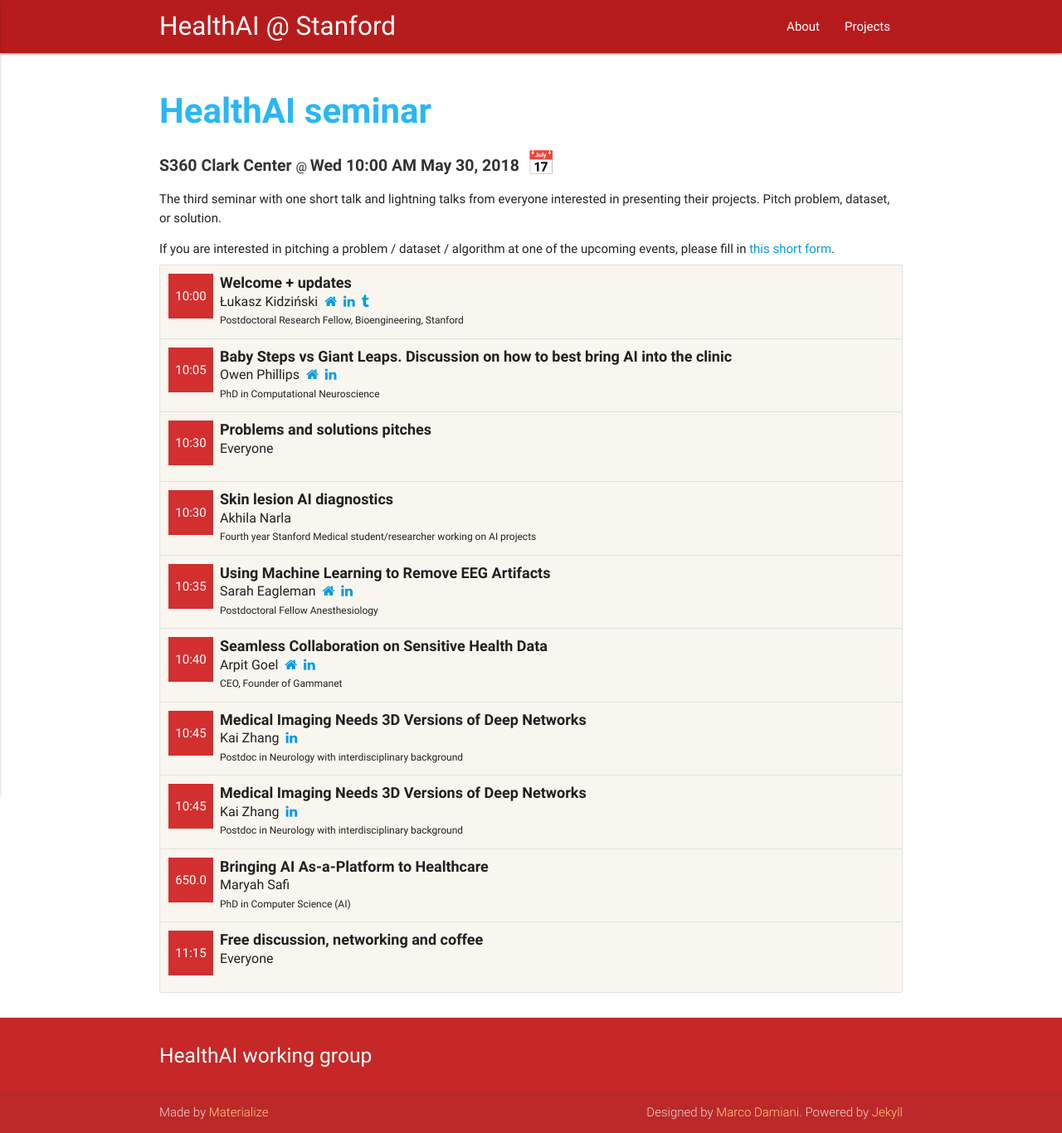
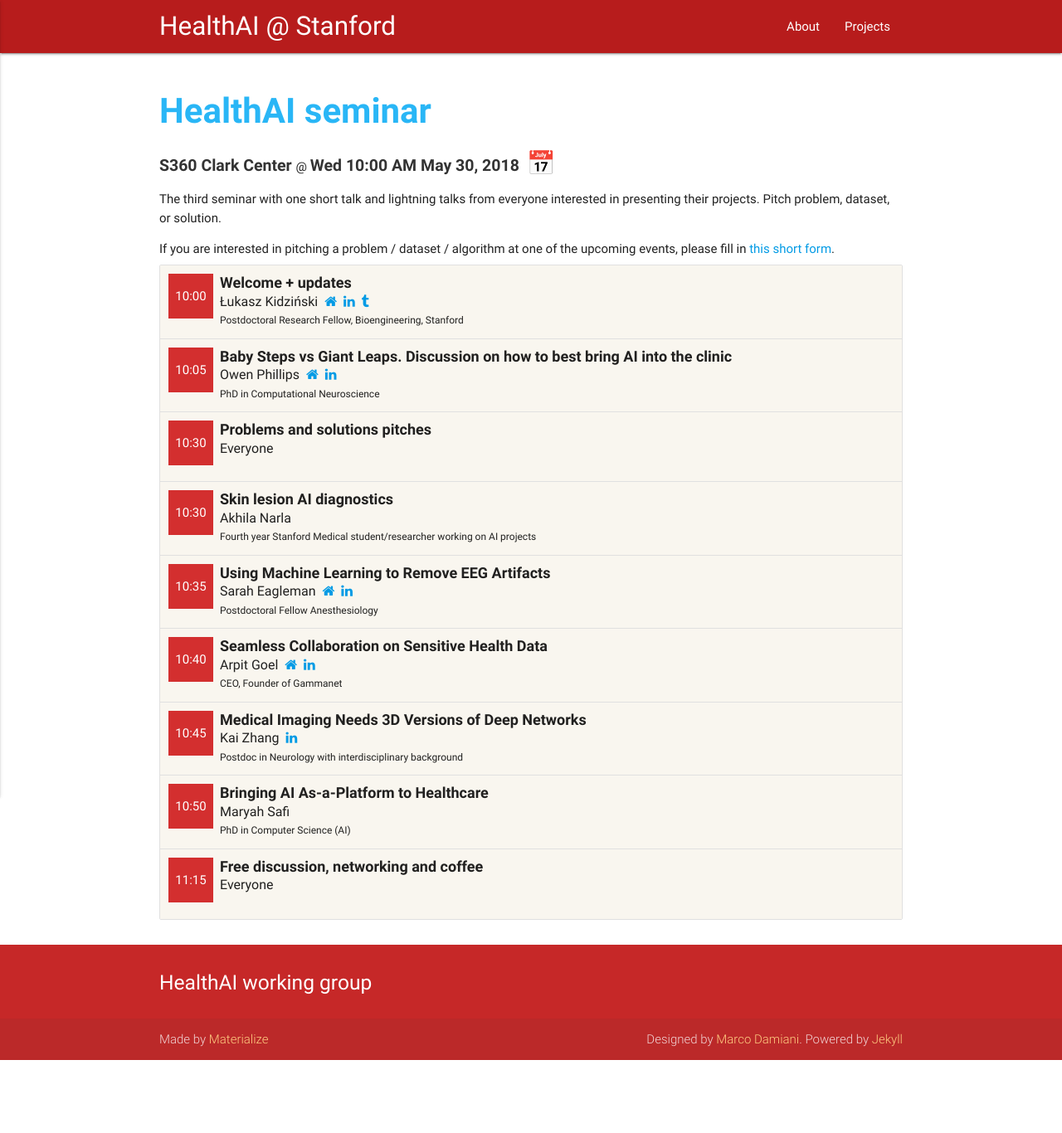
Before and after one commit to health-ai/health-ai.github.io, a Jekyll site: the page built from _events/2018-05-30-problems-and-solutoins.md, in a window 1280 px wide. Shown: the whole page at 83% size. Built offline with Jekyll 4.4.1, drawn with Linux system fonts in a browser that asks for light colours; after the commit the page ends 1278 px from its top, so only the background shows below that.

Commit message:
Update 2018-05-30-problems-and-solutoins.md

```diff
--- a/_events/2018-05-30-problems-and-solutoins.md
+++ b/_events/2018-05-30-problems-and-solutoins.md
@@ -43,15 +43,10 @@ talks:
     affiliation: Postdoc in Neurology with interdisciplinary background
     linkedin: https://www.linkedin.com/in/kyezhang/
     time: '10:45'
-  - title: Medical Imaging Needs 3D Versions of Deep Networks
-    speaker: Kai Zhang
-    affiliation: Postdoc in Neurology with interdisciplinary background
-    linkedin: https://www.linkedin.com/in/kyezhang/
-    time: '10:45'
   - title: Bringing AI As-a-Platform to Healthcare
     speaker: Maryah Safi
     affiliation: PhD in Computer Science (AI)
-    time: 10:50
+    time: '10:50'
   - title: Free discussion, networking and coffee
     speaker: Everyone
     time: '11:15'
```
